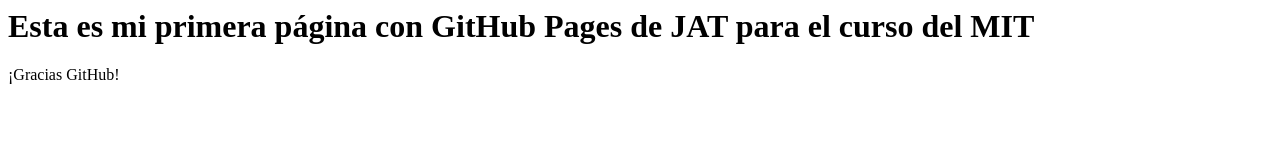
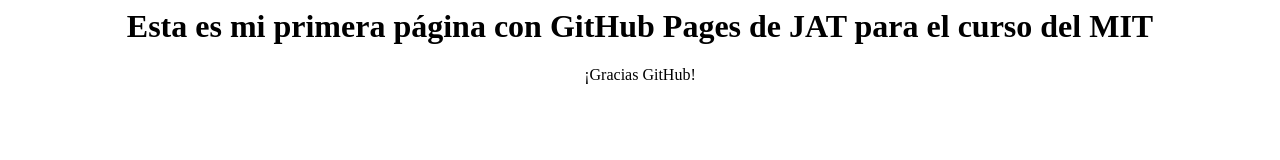
Before and after one commit to jtinoco-jat/MIT_Repo_JAT, a plain HTML site: page index.html in a window 1280 px wide. Drawn offline with Linux system fonts and the light colour scheme.

Commit message:
Update index.html

```diff
--- a/index.html
+++ b/index.html
@@ -1,3 +1,3 @@
 <html>
-<h1 center> Esta es mi primera página con GitHub Pages de JAT para el curso del MIT</h1> <p>¡Gracias GitHub!</p>
+<center> <h1> Esta es mi primera página con GitHub Pages de JAT para el curso del MIT</h1> <p>¡Gracias GitHub!</p></center>
 </html>
```
